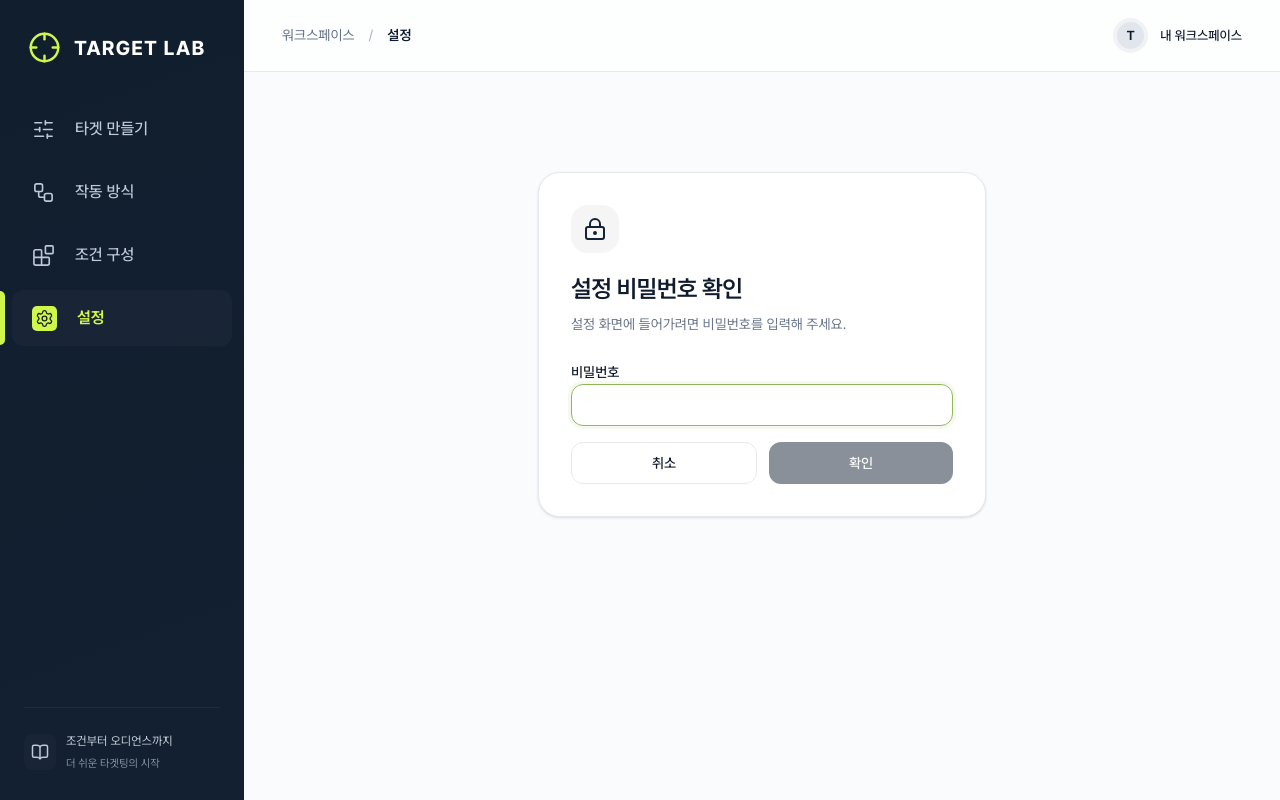
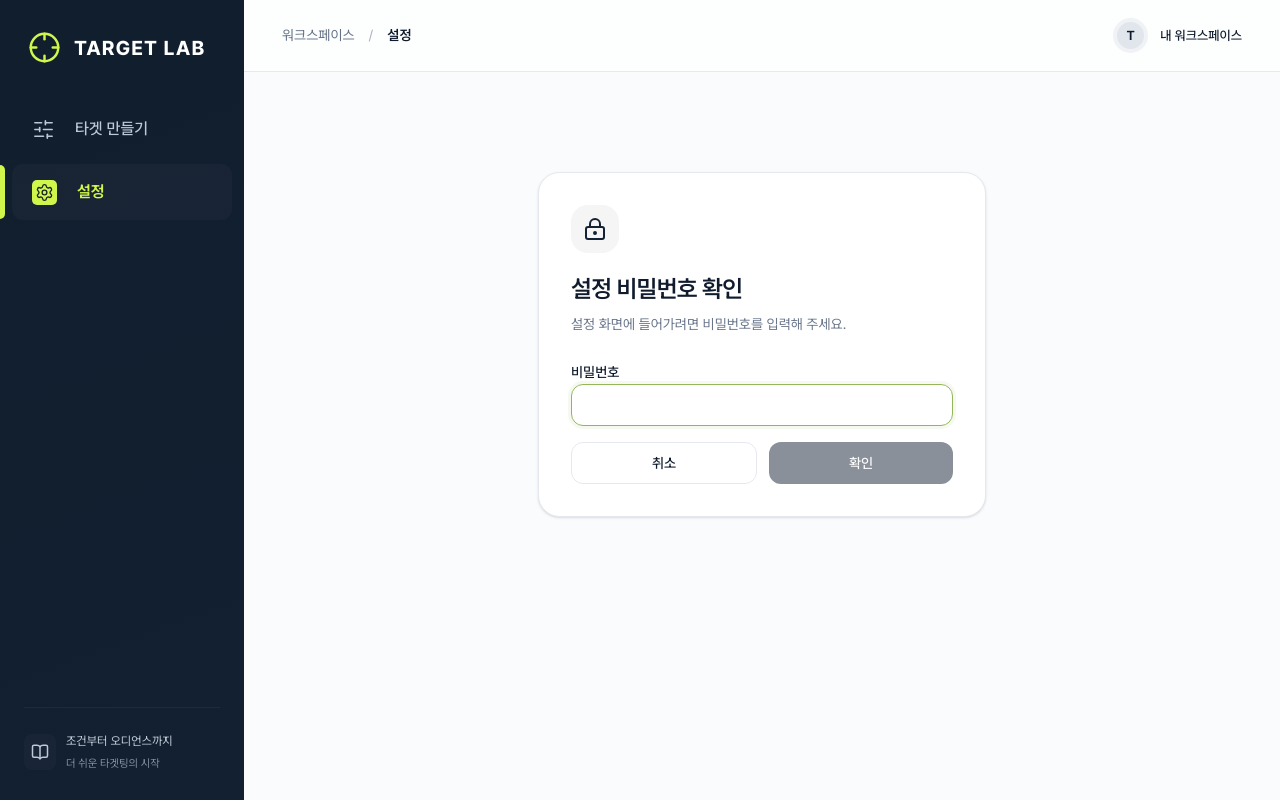
Before and after one commit to ChoKyeongJin/recommendation-campaign-system-frontend, a Next.js app: page /admin/setup in a window 1280 px wide. Built offline with nearby package versions, Linux system fonts and the light colour scheme.

Commit message:
fix: move guide links to settings footer

```diff
--- a/app/admin/setup/page.tsx
+++ b/app/admin/setup/page.tsx
@@ -1,4 +1,5 @@
-import { BookOpen, ChevronDown } from "lucide-react";
+import Link from "next/link";
+import { Blocks, BookOpen, ChevronDown, Workflow } from "lucide-react";
 import { AdminPage } from "@/components/admin-page";
 import { SetupGuide } from "@/components/setup-guide";
 import { ProfileSetupEditor } from "@/components/profile-setup-editor";
@@ -18,6 +19,15 @@ export default function SetupAdminPage() {
         </summary>
         <div className="admin-setup-guide-content"><SetupGuide /></div>
       </details>
+      <nav className="-mt-3 flex w-full flex-nowrap items-center justify-end gap-4" aria-label="설정 도움말">
+        <Link href="/admin/how-it-works" className="inline-flex shrink-0 items-center gap-2 whitespace-nowrap rounded-md py-2 text-[13px] font-medium text-muted-foreground transition-colors hover:text-foreground focus-visible:outline-2 focus-visible:outline-offset-4 focus-visible:outline-ring">
+          <Workflow size={16} className="shrink-0" aria-hidden /><span>작동 방식</span>
+        </Link>
+        <span className="h-3 w-px shrink-0 bg-border" aria-hidden />
+        <Link href="/admin/building-blocks" className="inline-flex shrink-0 items-center gap-2 whitespace-nowrap rounded-md py-2 text-[13px] font-medium text-muted-foreground transition-colors hover:text-foreground focus-visible:outline-2 focus-visible:outline-offset-4 focus-visible:outline-ring">
+          <Blocks size={16} className="shrink-0" aria-hidden /><span>조건 구성</span>
+        </Link>
+      </nav>
     </AdminPage>
   );
 }
--- a/components/workspace-shell.tsx
+++ b/components/workspace-shell.tsx
@@ -2,15 +2,18 @@
 
 import Link from "next/link";
 import { usePathname } from "next/navigation";
-import { Blocks, BookOpen, Crosshair, Menu, Settings, SlidersHorizontal, Workflow, X } from "lucide-react";
+import { BookOpen, Crosshair, Menu, Settings, SlidersHorizontal, X } from "lucide-react";
 import { useEffect, useRef, useState } from "react";
 import { SettingsPasswordGate } from "@/components/settings-password-gate";
 
 const navigation = [
   { href: "/", label: "타겟 만들기", icon: SlidersHorizontal },
-  { href: "/admin/how-it-works", label: "작동 방식", icon: Workflow },
-  { href: "/admin/building-blocks", label: "조건 구성", icon: Blocks },
   { href: "/admin/setup", label: "설정", icon: Settings },
+];
+
+const guidePages = [
+  { href: "/admin/how-it-works", label: "작동 방식" },
+  { href: "/admin/building-blocks", label: "조건 구성" },
 ];
 
 export function WorkspaceShell({ children }: { children: React.ReactNode }) {
@@ -31,9 +34,11 @@ export function WorkspaceShell({ children }: { children: React.ReactNode }) {
     return () => document.removeEventListener("keydown", closeOnEscape);
   }, [mobileOpen]);
   const title = navigation.find((item) => item.href === pathname)?.label
+    ?? guidePages.find((item) => item.href === pathname)?.label
     ?? (pathname === "/admin/prompts" ? "프롬프트 관리" : "참조 데이터");
   const isSettingsPage = ["/admin/setup", "/admin/prompts", "/admin/reference"].includes(pathname);
-  const activeHref = isSettingsPage ? "/admin/setup" : pathname;
+  const isGuidePage = guidePages.some((item) => item.href === pathname);
+  const activeHref = isSettingsPage || isGuidePage ? "/admin/setup" : pathname;
 
   return (
     <div className="workspace-shell">
```
